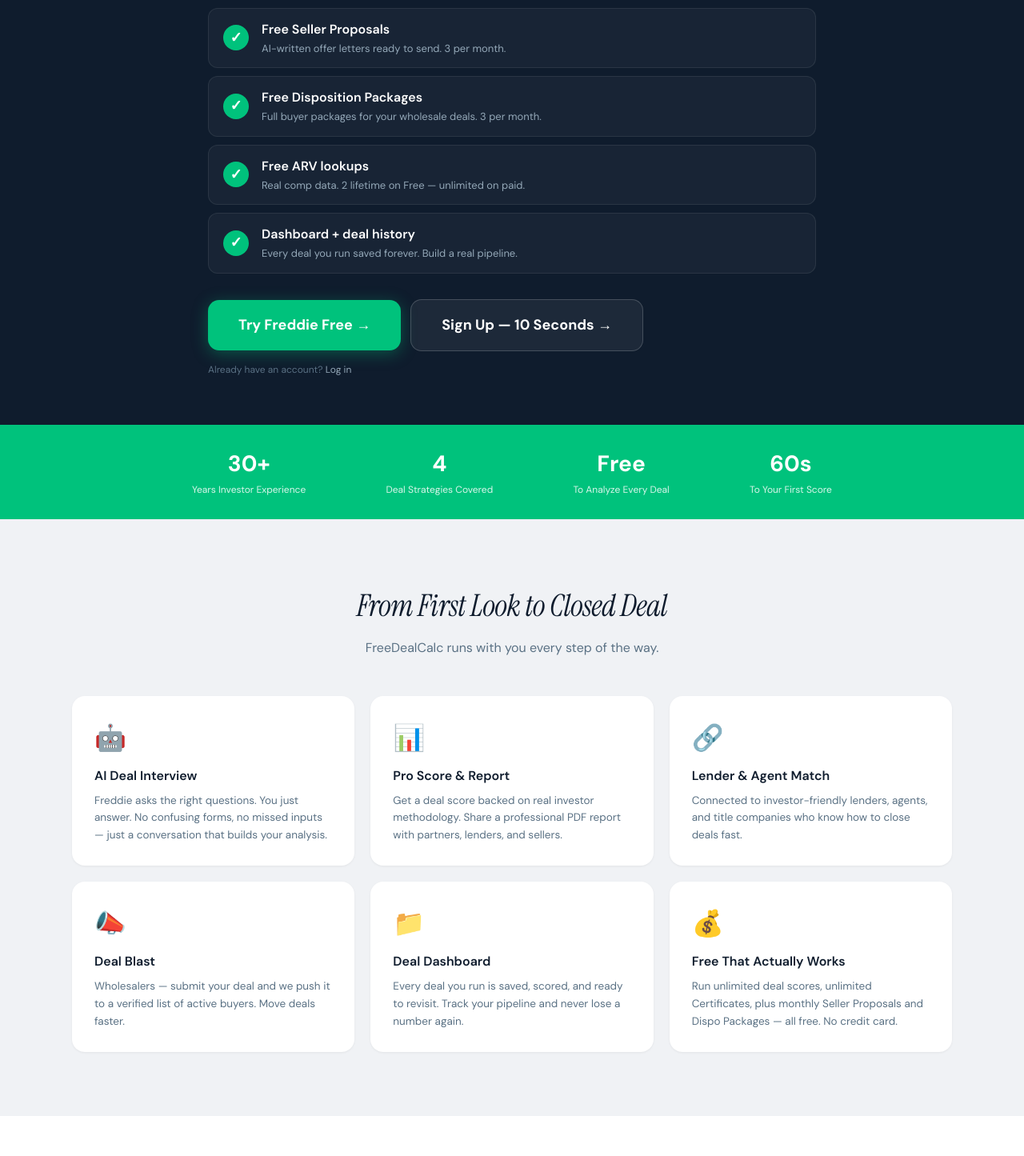
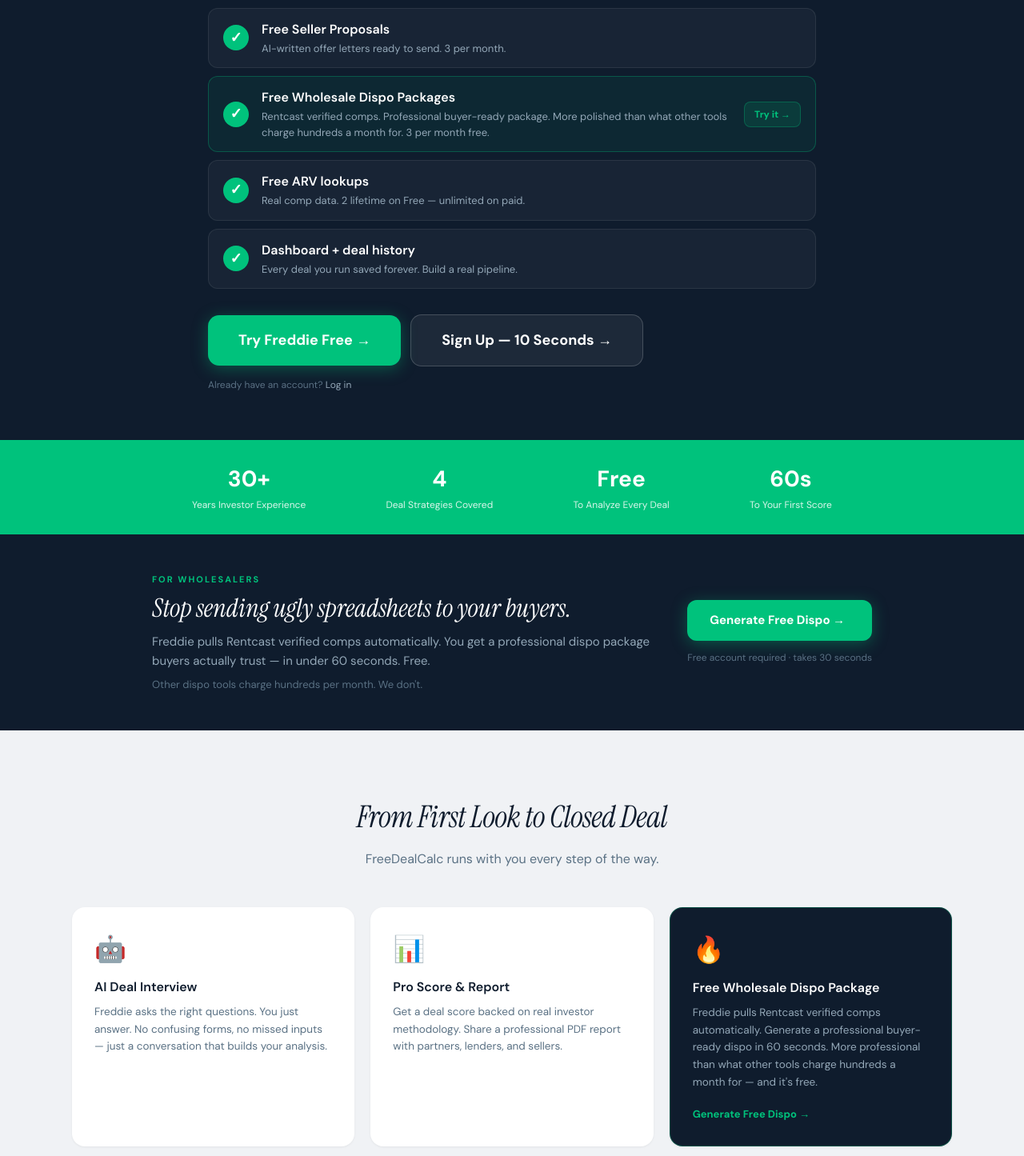
Before and after one commit to freedealcalc/freedealcalc, a Next.js app: page / in a window 1280 px wide. Shown: the part 465-1910 px from the top of the page at 80% size. Built offline with nearby package versions, Linux system fonts and the light colour scheme; no server answers.

Commit message:
Homepage: Free Dispo nav link, wholesaler callout banner, dispo feature highlight

```diff
--- a/app/page.js
+++ b/app/page.js
@@ -66,6 +66,14 @@
         }
         .nav-link { font-size: 13px; color: #94a8b8; text-decoration: none; transition: color 0.15s; }
         .nav-link:hover { color: white; }
+        .nav-link-highlight {
+          font-size: 13px;
+          color: #00C27C;
+          text-decoration: none;
+          font-weight: 600;
+          transition: color 0.15s;
+        }
+        .nav-link-highlight:hover { color: #00a368; }
         .feature-card {
           background: white;
           border-radius: 16px;
@@ -74,6 +82,15 @@
           transition: transform 0.15s;
         }
         .feature-card:hover { transform: translateY(-2px); }
+        .feature-card-highlight {
+          background: #0f1c2d;
+          border-radius: 16px;
+          padding: 28px;
+          box-shadow: 0 1px 3px rgba(0,0,0,0.06);
+          transition: transform 0.15s;
+          border: 1px solid rgba(0,194,124,0.3);
+        }
+        .feature-card-highlight:hover { transform: translateY(-2px); }
         .big-free-row {
           display: flex;
           align-items: center;
@@ -87,6 +104,20 @@
         .big-free-row:hover {
           background: rgba(0,194,124,0.06);
           border: 1px solid rgba(0,194,124,0.2);
+        }
+        .big-free-row-highlight {
+          display: flex;
+          align-items: center;
+          gap: 16px;
+          padding: 14px 18px;
+          background: rgba(0,194,124,0.08);
+          border: 1px solid rgba(0,194,124,0.3);
+          border-radius: 12px;
+          transition: background 0.15s, border 0.15s;
+        }
+        .big-free-row-highlight:hover {
+          background: rgba(0,194,124,0.14);
+          border: 1px solid rgba(0,194,124,0.5);
         }
         .big-free-check {
           width: 32px;
@@ -149,6 +180,7 @@
           </a>
           <div className="nav-links" style={{ display: 'flex', alignItems: 'center', gap: '24px' }}>
             <a href="/freddie" className="nav-link">Analyze a Deal</a>
+            <a href="/dispo" className="nav-link-highlight">Free Dispo</a>
             <a href="/freedoku" className="nav-link">FreeDoku</a>
             <a href="/pricing" className="nav-link">Pricing</a>
             <a href="/partners" className="nav-link">Partners</a>
@@ -178,7 +210,7 @@
         </div>
       </nav>
 
-      {/* Hero — free list IS the hero */}
+      {/* Hero */}
       <section style={{ background: '#0f1c2d', padding: '40px 24px 60px' }}>
         <div style={{ maxWidth: '760px', margin: '0 auto' }}>
 
@@ -195,22 +227,27 @@
             No trial. No credit card. No tricks. Run real deals, generate real documents, send real offers — free.
           </p>
 
-          {/* The free list — big, bold, scannable */}
+          {/* Free list */}
           <div className="hero-list" style={{ display: 'flex', flexDirection: 'column', gap: '10px', marginBottom: '32px' }}>
             {[
-              { title: 'Unlimited deal analysis with Freddie', sub: 'Flips, rentals, BRRRR, wholesale — talk to him about as many as you want' },
-              { title: 'Unlimited Score Certificates', sub: 'Branded PDFs for every deal. Share anywhere.' },
-              { title: 'Free Seller Proposals', sub: 'AI-written offer letters ready to send. 3 per month.' },
-              { title: 'Free Disposition Packages', sub: 'Full buyer packages for your wholesale deals. 3 per month.' },
-              { title: 'Free ARV lookups', sub: 'Real comp data. 2 lifetime on Free — unlimited on paid.' },
-              { title: 'Dashboard + deal history', sub: 'Every deal you run saved forever. Build a real pipeline.' },
+              { title: 'Unlimited deal analysis with Freddie', sub: 'Flips, rentals, BRRRR, wholesale — talk to him about as many as you want', highlight: false },
+              { title: 'Unlimited Score Certificates', sub: 'Branded PDFs for every deal. Share anywhere.', highlight: false },
+              { title: 'Free Seller Proposals', sub: 'AI-written offer letters ready to send. 3 per month.', highlight: false },
+              { title: 'Free Wholesale Dispo Packages', sub: 'Rentcast verified comps. Professional buyer-ready package. More polished than what other tools charge hundreds a month for. 3 per month free.', highlight: true },
+              { title: 'Free ARV lookups', sub: 'Real comp data. 2 lifetime on Free — unlimited on paid.', highlight: false },
+              { title: 'Dashboard + deal history', sub: 'Every deal you run saved forever. Build a real pipeline.', highlight: false },
             ].map((item, i) => (
-              <div key={i} className="big-free-row">
+              <div key={i} className={item.highlight ? 'big-free-row-highlight' : 'big-free-row'}>
                 <div className="big-free-check">✓</div>
-                <div>
+                <div style={{ flex: 1 }}>
                   <div style={{ fontSize: '16px', fontWeight: '600', color: 'white', marginBottom: '2px' }}>{item.title}</div>
                   <div style={{ fontSize: '13px', color: '#94a8b8' }}>{item.sub}</div>
                 </div>
+                {item.highlight && (
+                  <a href="/dispo" style={{ fontSize: '12px', fontWeight: '700', color: '#00C27C', textDecoration: 'none', whiteSpace: 'nowrap', background: 'rgba(0,194,124,0.12)', padding: '6px 12px', borderRadius: '8px', border: '1px solid rgba(0,194,124,0.3)' }}>
+                    Try it →
+                  </a>
+                )}
               </div>
             ))}
           </div>
@@ -246,6 +283,28 @@
         </div>
       </section>
 
+      {/* Wholesaler callout banner */}
+      <section style={{ background: '#0f1c2d', padding: '48px 32px' }}>
+        <div style={{ maxWidth: '900px', margin: '0 auto', display: 'flex', alignItems: 'center', justifyContent: 'space-between', gap: '32px', flexWrap: 'wrap' }}>
+          <div style={{ flex: 1, minWidth: '280px' }}>
+            <div style={{ fontSize: '11px', color: '#00C27C', fontWeight: '700', letterSpacing: '2px', textTransform: 'uppercase', marginBottom: '10px' }}>For Wholesalers</div>
+            <h2 style={{ fontFamily: 'Instrument Serif, Georgia, serif', fontStyle: 'italic', fontSize: '32px', color: 'white', lineHeight: '1.1', marginBottom: '12px' }}>
+              Stop sending ugly spreadsheets to your buyers.
+            </h2>
+            <p style={{ fontSize: '15px', color: '#94a8b8', lineHeight: '1.6', marginBottom: '8px' }}>
+              Freddie pulls Rentcast verified comps automatically. You get a professional dispo package buyers actually trust — in under 60 seconds. Free.
+            </p>
+            <p style={{ fontSize: '13px', color: '#5a7184' }}>Other dispo tools charge hundreds per month. We don't.</p>
+          </div>
+          <div style={{ display: 'flex', flexDirection: 'column', gap: '12px', flexShrink: 0 }}>
+            <a href="/dispo" style={{ display: 'inline-flex', alignItems: 'center', gap: '10px', background: '#00C27C', color: 'white', fontSize: '15px', fontWeight: '700', padding: '14px 28px', borderRadius: '12px', textDecoration: 'none', boxShadow: '0 4px 20px rgba(0,194,124,0.35)' }}>
+              Generate Free Dispo →
+            </a>
+            <div style={{ fontSize: '12px', color: '#5a7184', textAlign: 'center' }}>Free account required · takes 30 seconds</div>
+          </div>
+        </div>
+      </section>
+
       {/* Features */}
       <section style={{ background: '#f0f2f5', padding: '80px 32px' }}>
         <div style={{ maxWidth: '1100px', margin: '0 auto' }}>
@@ -255,17 +314,22 @@
           </div>
           <div style={{ display: 'grid', gridTemplateColumns: 'repeat(3, 1fr)', gap: '20px' }} className="features-grid">
             {[
-              { icon: '🤖', title: 'AI Deal Interview', desc: 'Freddie asks the right questions. You just answer. No confusing forms, no missed inputs — just a conversation that builds your analysis.' },
-              { icon: '📊', title: 'Pro Score & Report', desc: 'Get a deal score backed on real investor methodology. Share a professional PDF report with partners, lenders, and sellers.' },
-              { icon: '🔗', title: 'Lender & Agent Match', desc: 'Connected to investor-friendly lenders, agents, and title companies who know how to close deals fast.' },
-              { icon: '📣', title: 'Deal Blast', desc: 'Wholesalers — submit your deal and we push it to a verified list of active buyers. Move deals faster.' },
-              { icon: '📁', title: 'Deal Dashboard', desc: 'Every deal you run is saved, scored, and ready to revisit. Track your pipeline and never lose a number again.' },
-              { icon: '💰', title: 'Free That Actually Works', desc: 'Run unlimited deal scores, unlimited Certificates, plus monthly Seller Proposals and Dispo Packages — all free. No credit card.' },
+              { icon: '🤖', title: 'AI Deal Interview', desc: 'Freddie asks the right questions. You just answer. No confusing forms, no missed inputs — just a conversation that builds your analysis.', highlight: false },
+              { icon: '📊', title: 'Pro Score & Report', desc: 'Get a deal score backed on real investor methodology. Share a professional PDF report with partners, lenders, and sellers.', highlight: false },
+              { icon: '🔥', title: 'Free Wholesale Dispo Package', desc: 'Freddie pulls Rentcast verified comps automatically. Generate a professional buyer-ready dispo in 60 seconds. More professional than what other tools charge hundreds a month for — and it\'s free.', highlight: true },
+              { icon: '🔗', title: 'Lender & Agent Match', desc: 'Connected to investor-friendly lenders, agents, and title companies who know how to close deals fast.', highlight: false },
+              { icon: '📣', title: 'Deal Blast', desc: 'Wholesalers — submit your deal and we push it to a verified list of active buyers. Move deals faster.', highlight: false },
+              { icon: '💰', title: 'Free That Actually Works', desc: 'Run unlimited deal scores, unlimited Certificates, plus monthly Seller Proposals and Dispo Packages — all free. No credit card.', highlight: false },
             ].map((f, i) => (
-              <div key={i} className="feature-card">
+              <div key={i} className={f.highlight ? 'feature-card-highlight' : 'feature-card'}>
                 <div style={{ fontSize: '32px', marginBottom: '12px' }}>{f.icon}</div>
-                <div style={{ fontSize: '16px', fontWeight: '600', color: '#0f1c2d', marginBottom: '8px' }}>{f.title}</div>
-                <div style={{ fontSize: '13.5px', color: '#5a7184', lineHeight: '1.6' }}>{f.desc}</div>
+                <div style={{ fontSize: '16px', fontWeight: '600', color: f.highlight ? 'white' : '#0f1c2d', marginBottom: '8px' }}>{f.title}</div>
+                <div style={{ fontSize: '13.5px', color: f.highlight ? '#94a8b8' : '#5a7184', lineHeight: '1.6', marginBottom: f.highlight ? '16px' : '0' }}>{f.desc}</div>
+                {f.highlight && (
+                  <a href="/dispo" style={{ display: 'inline-flex', alignItems: 'center', gap: '6px', fontSize: '13px', fontWeight: '700', color: '#00C27C', textDecoration: 'none', marginTop: '4px' }}>
+                    Generate Free Dispo →
+                  </a>
+                )}
               </div>
             ))}
           </div>
```
